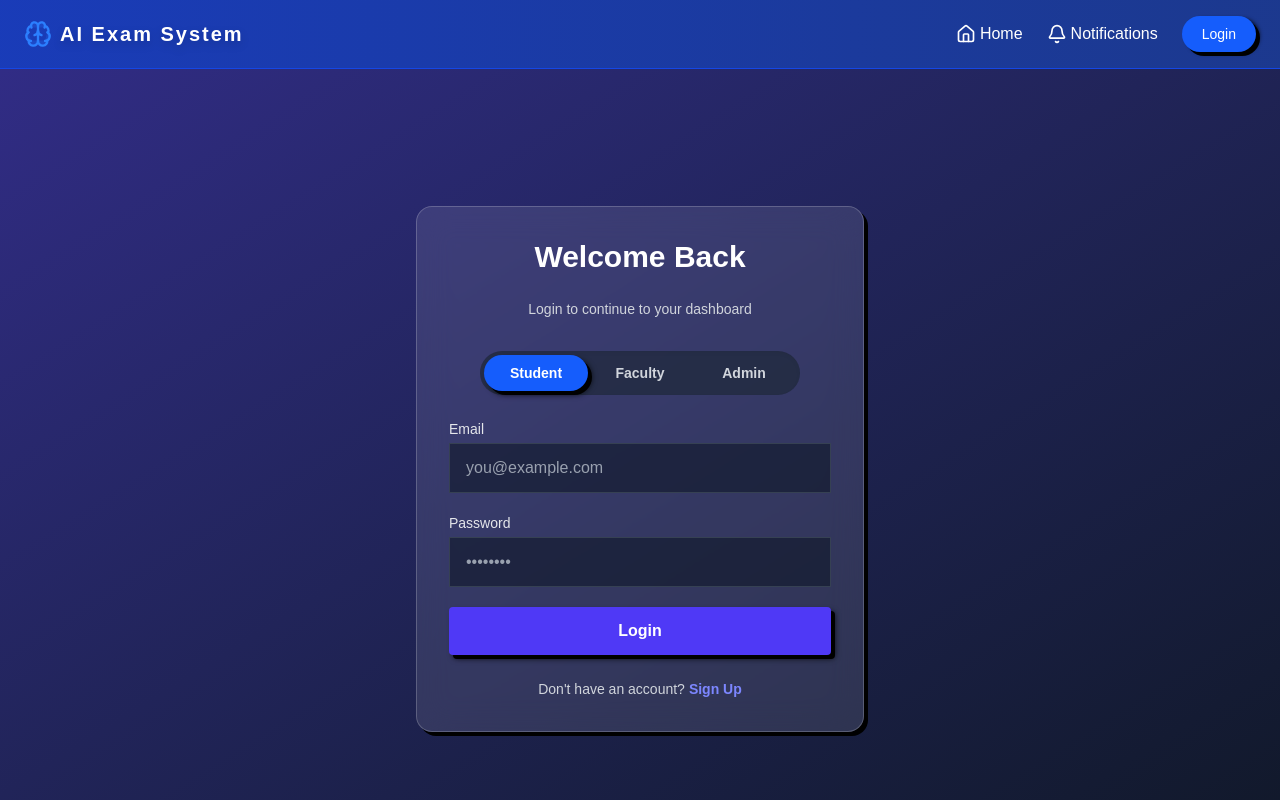
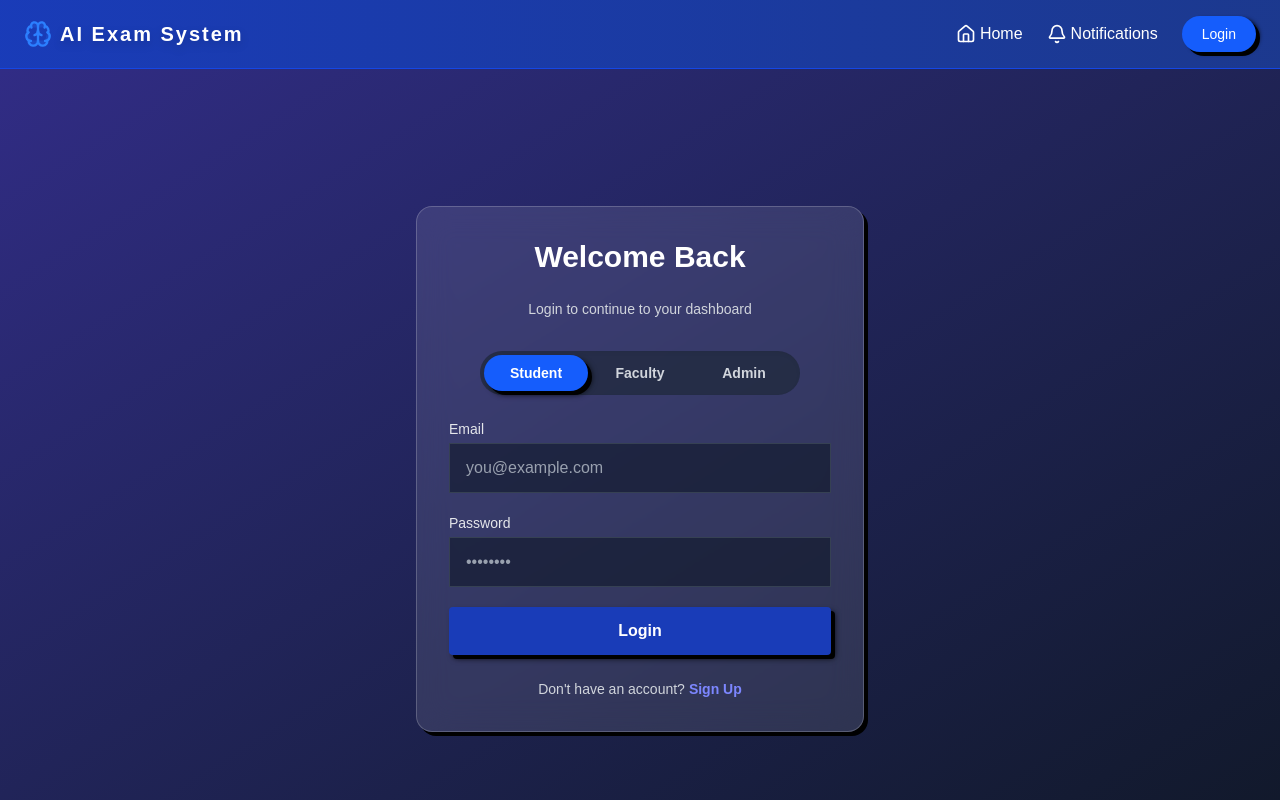
Before and after one commit to samiya2804/ExamSystem, a Next.js app: page /login in a window 1280 px wide. Shown: the top 800 px of the page. Built offline with nearby package versions, Linux system fonts and the light colour scheme.

Commit message:
Update page.tsx
colors add

```diff
--- a/src/app/login/page.tsx
+++ b/src/app/login/page.tsx
@@ -117,7 +117,7 @@ const LoginPage = () => {
           </div>
           <button
             type="submit"
-            className="w-full px-4 py-3 bg-indigo-600 hover:bg-indigo-700 text-white font-semibold rounded-xl cursor-pointer shadow-lg transition-all duration-200 disabled:opacity-70 disabled:cursor-not-allowed"
+            className="w-full px-4 py-3 bg-blue-800 hover:bg-blue-900 text-white font-semibold rounded-xl cursor-pointer shadow-lg transition-all duration-200 disabled:opacity-70 disabled:cursor-not-allowed"
             disabled={loading}
           >
             {loading ? "Processing..." : "Login"}
```
